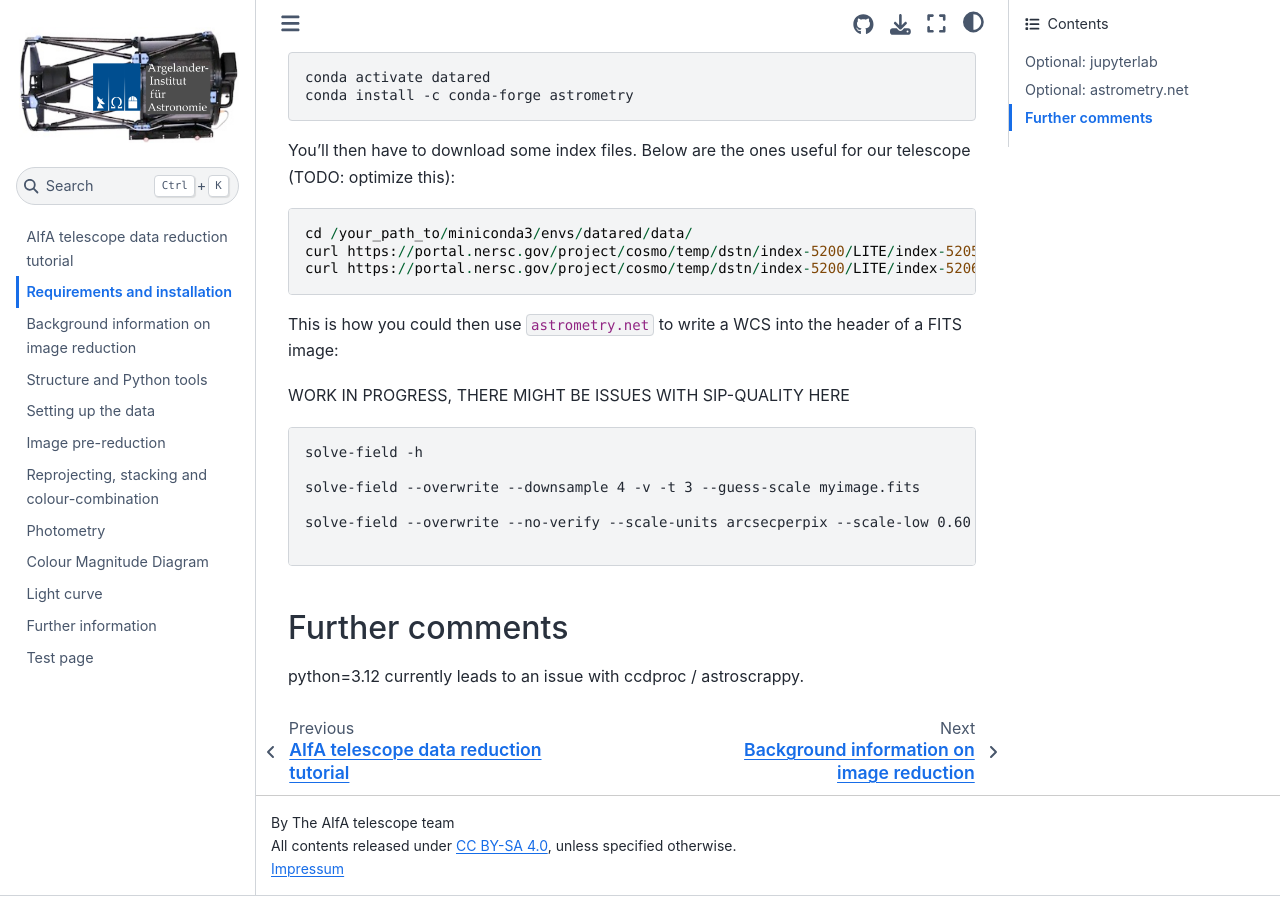
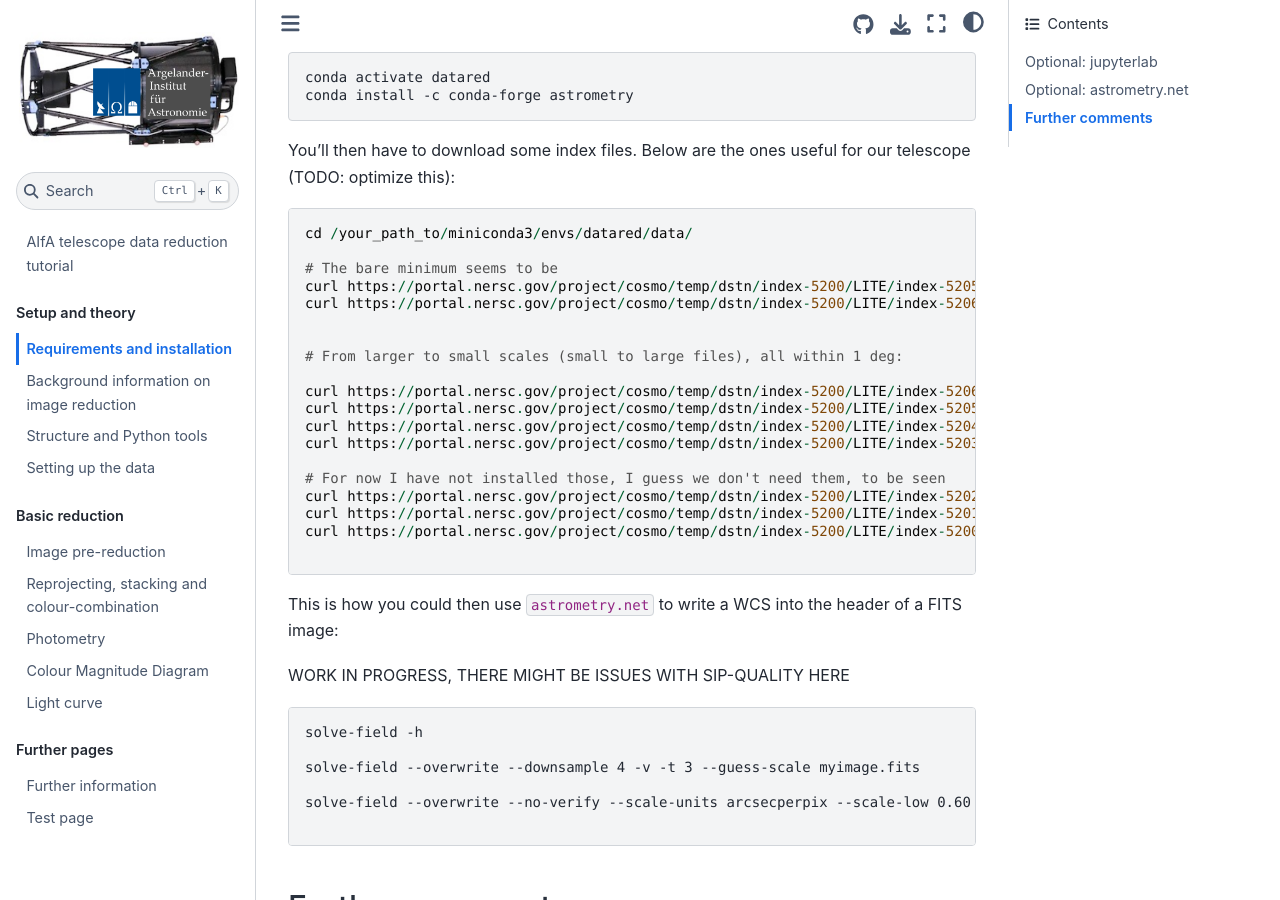
Before and after one commit to aifatelescope/datared, a Jupyter Book: the page built from book/installation.md, in a window 1280 px wide and 900 px high, scrolled down 1275 px. Built offline with Jupyter Book 1.0.4 settings and Sphinx 7.4.7 and the Sphinx Book theme 1.1.4, drawn with Linux system fonts in a browser that asks for light colours.

````diff
--- a/book/_toc.yml
+++ b/book/_toc.yml
@@ -3,15 +3,21 @@
 
 format: jb-book
 root: intro
-chapters:
-- file: installation
-- file: background-info
-- file: overview-pythontools
-- file: data
-- file: pre-red
-- file: stack
-- file: photometry
-- file: CMD
-- file: lightcurve
-- file: more
-- file: demo
+parts:
+  - caption: Setup and theory
+    chapters:
+    - file: installation
+    - file: background-info
+    - file: overview-pythontools
+    - file: data
+  - caption: Basic reduction
+    chapters:
+    - file: pre-red
+    - file: stack
+    - file: photometry
+    - file: CMD
+    - file: lightcurve
+  - caption: Further pages
+    chapters:
+    - file: more
+    - file: demo
--- a/book/installation.md
+++ b/book/installation.md
@@ -45,8 +45,24 @@ You'll then have to download some index files. Below are the ones useful for our
 
 ```
 cd /your_path_to/miniconda3/envs/datared/data/
+
+# The bare minimum seems to be
 curl https://portal.nersc.gov/project/cosmo/temp/dstn/index-5200/LITE/index-5205-[00-47].fits --remote-name
 curl https://portal.nersc.gov/project/cosmo/temp/dstn/index-5200/LITE/index-5206-[00-47].fits --remote-name
+
+
+# From larger to small scales (small to large files), all within 1 deg:
+
+curl https://portal.nersc.gov/project/cosmo/temp/dstn/index-5200/LITE/index-5206-[00-47].fits --remote-name
+curl https://portal.nersc.gov/project/cosmo/temp/dstn/index-5200/LITE/index-5205-[00-47].fits --remote-name
+curl https://portal.nersc.gov/project/cosmo/temp/dstn/index-5200/LITE/index-5204-[00-47].fits --remote-name
+curl https://portal.nersc.gov/project/cosmo/temp/dstn/index-5200/LITE/index-5203-[00-47].fits --remote-name
+
+# For now I have not installed those, I guess we don't need them, to be seen
+curl https://portal.nersc.gov/project/cosmo/temp/dstn/index-5200/LITE/index-5202-[00-47].fits --remote-name
+curl https://portal.nersc.gov/project/cosmo/temp/dstn/index-5200/LITE/index-5201-[00-47].fits --remote-name
+curl https://portal.nersc.gov/project/cosmo/temp/dstn/index-5200/LITE/index-5200-[00-47].fits --remote-name
+
 ```
 
 This is how you could then use `astrometry.net` to write a WCS into the header of a FITS image:
````
Also changed, not shown: README.md (+2 -0 lines), book/background-info.md (+1 -4 lines).
